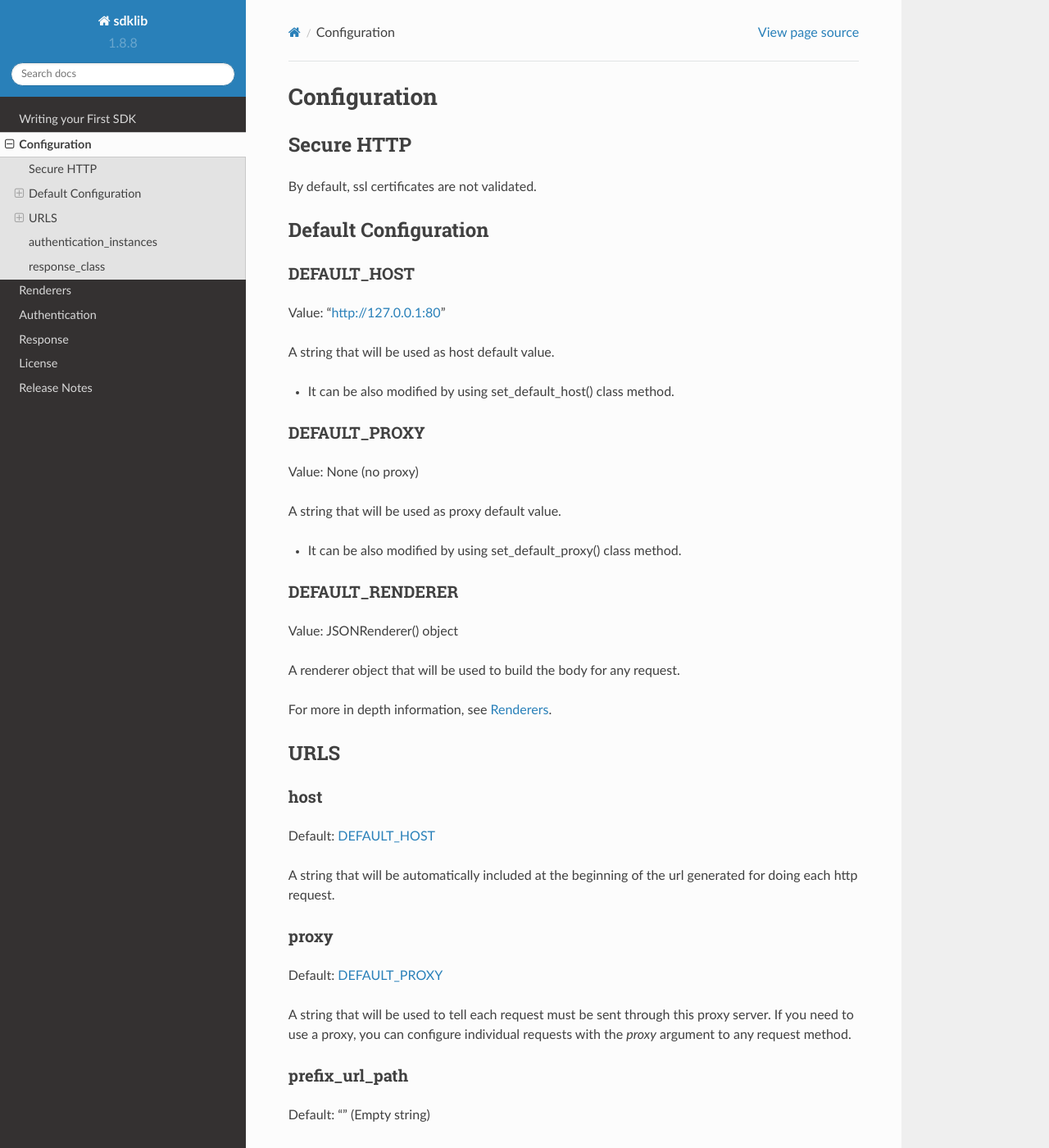
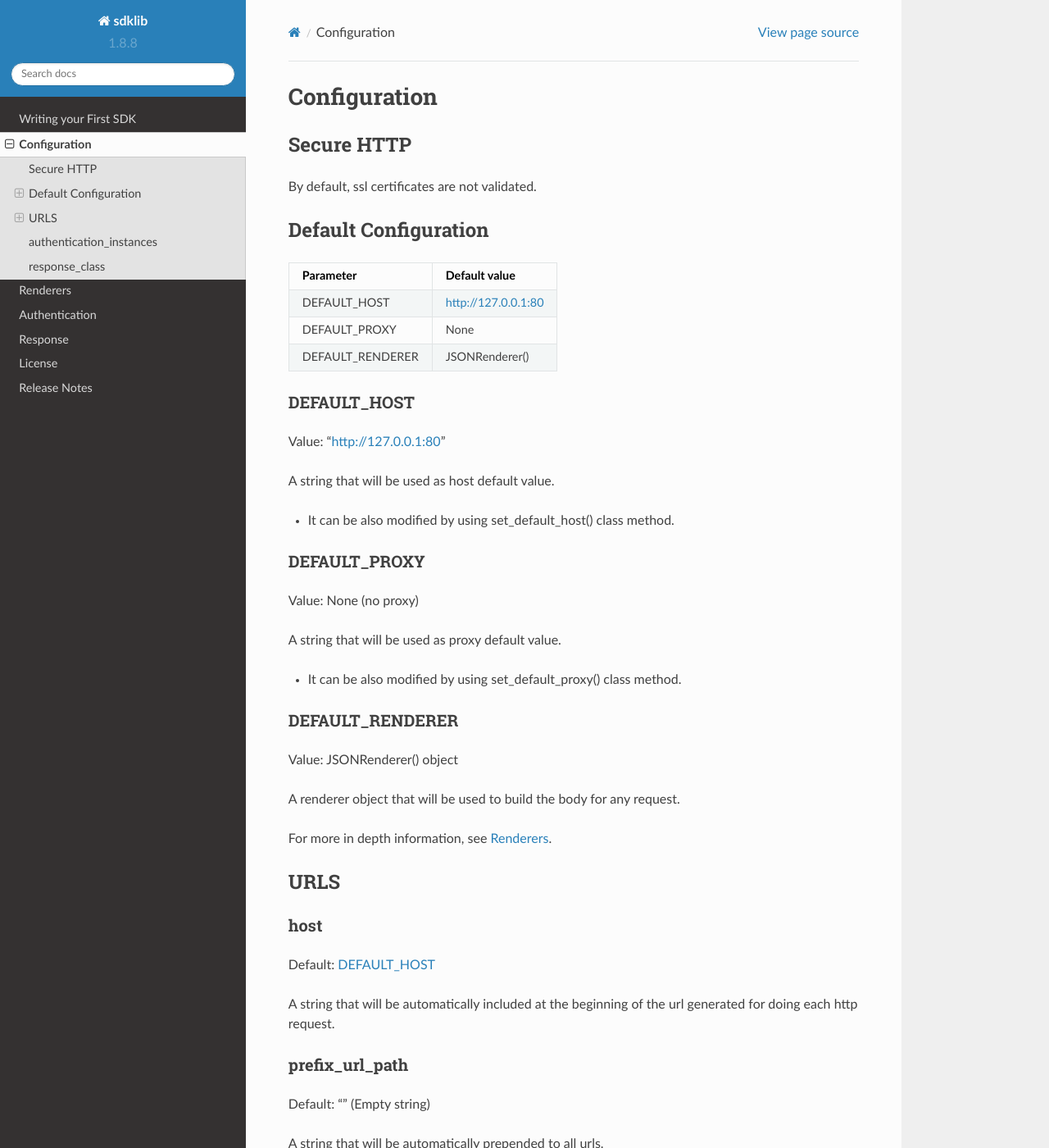
Before and after one commit to ivanprjcts/sdklib, a Sphinx documentation site: the page built from docs/user-guide/configuration.rst, in a window 1280 px wide and 1400 px high. Shown: the whole window at 82% size. Built offline with Sphinx 7.4.7 and the Read the Docs theme 2.0.0, drawn with Linux system fonts in a browser that asks for light colours; pages that are not in the unit, such as notebooks, are missing from menus.

Commit message:
improve docs

```diff
--- a/docs/user-guide/configuration.rst
+++ b/docs/user-guide/configuration.rst
@@ -11,6 +11,17 @@ By default, ssl certificates are not validated.
 
 Default Configuration
 =====================
+
++------------------+-------------------------------------+
+| Parameter        | Default value                       |
++==================+=====================================+
+| DEFAULT_HOST     | http://127.0.0.1:80                 |
++------------------+-------------------------------------+
+| DEFAULT_PROXY    | None                                |
++------------------+-------------------------------------+
+| DEFAULT_RENDERER | JSONRenderer()                      |
++------------------+-------------------------------------+
+
 
 DEFAULT_HOST
 ~~~~~~~~~~~~
@@ -47,14 +58,6 @@ host
 Default: DEFAULT_HOST_
 
 A string that will be automatically included at the beginning of the url generated for doing each http request.
-
-
-proxy
-~~~~~
-Default: DEFAULT_PROXY_
-
-A string that will be used to tell each request must be sent through this proxy server.
-If you need to use a proxy, you can configure individual requests with the *proxy* argument to any request method.
 
 
 prefix_url_path
--- a/docs/user-guide/renderers.rst
+++ b/docs/user-guide/renderers.rst
@@ -4,7 +4,7 @@
 Renderers
 =========
 
-Renderers are the managers of request body enconding.
+Renderers are the managers of request body enconding and the content-type header.
 
 
 +-----------------+-------------------------------------+----------------------------------------------------------+
```
Also changed, not shown: docs/tutorial/my-first-sdk.rst (+4 -4 lines).
